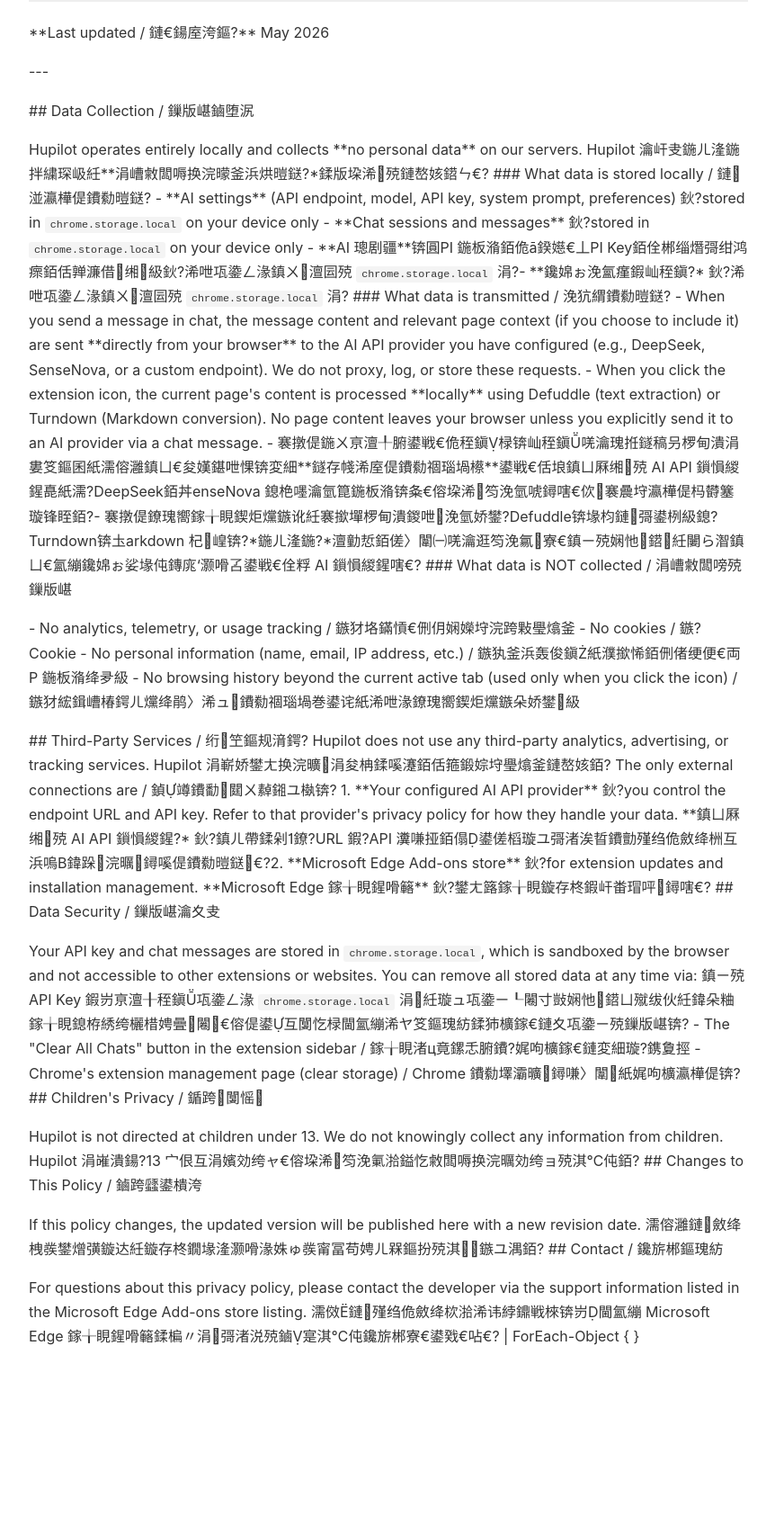
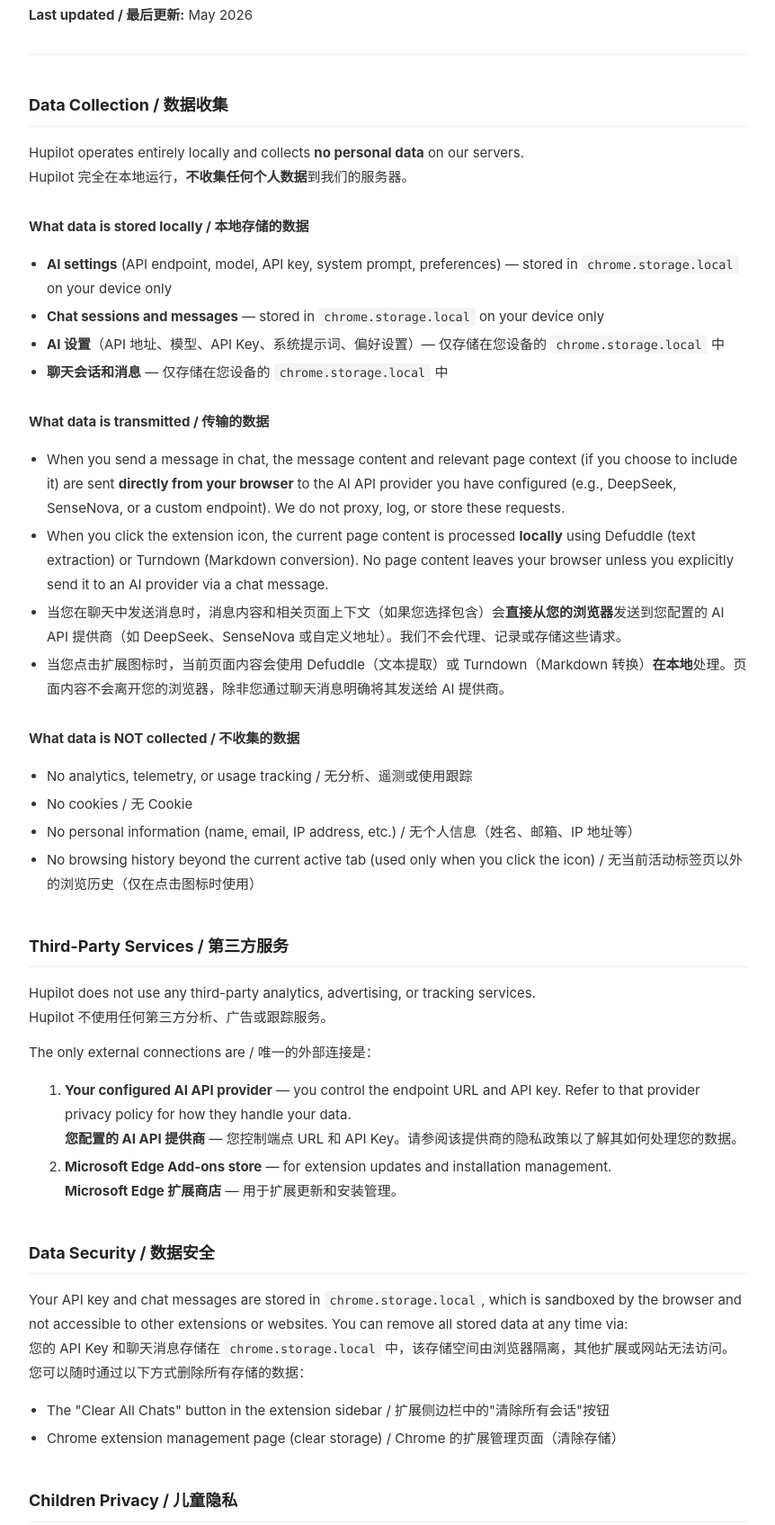
Before and after one commit to huidezh/hupilot-privacy, a plain HTML site: page index.html in a window 1280 px wide. Shown: the part 106-1801 px from the top of the page at 90% size, without its empty margins (208-1070 px from the left). Before the commit the page ends 1641 px from the top, so only its background shows below. Drawn offline with Linux system fonts and the light colour scheme.

Commit message:
Clean HTML privacy policy page

```diff
--- a/index.html
+++ b/index.html
@@ -5,43 +5,70 @@
 <meta name="viewport" content="width=device-width, initial-scale=1.0">
 <title>Privacy Policy / 隐私政策 - Hupilot</title>
 <style>
-  body { font-family: -apple-system, sans-serif; max-width: 800px; margin: 0 auto; padding: 20px; line-height: 1.7; color: #333; }
-  h1 { border-bottom: 2px solid #eee; padding-bottom: 10px; }
-  h2 { margin-top: 30px; color: #222; }
-  hr { border: none; border-top: 1px solid #eee; margin: 30px 0; }
-  code { background: #f4f4f4; padding: 2px 6px; border-radius: 3px; font-size: 0.9em; }
+body{font-family:-apple-system,BlinkMacSystemFont,"Segoe UI",Roboto,sans-serif;max-width:800px;margin:0 auto;padding:20px 30px;line-height:1.8;color:#333;font-size:15px}
+h1{border-bottom:2px solid #eee;padding-bottom:12px;font-size:24px;color:#111}
+h2{margin-top:40px;font-size:18px;color:#222;border-bottom:1px solid #eee;padding-bottom:6px}
+h3{margin-top:28px;font-size:15px;color:#333}
+hr{border:none;border-top:1px solid #eee;margin:30px 0}
+p{margin:12px 0}
+ul{padding-left:20px}
+li{margin:4px 0}
+code{background:#f4f4f4;padding:2px 6px;border-radius:3px;font-size:0.9em;font-family:Consolas,monospace}
 </style>
 </head>
 <body>
-<h1>Privacy Policy for Hupilot / Hupilot 闅愮鏀跨瓥</h1></p><p>**Last updated / 鏈€鍚庢洿鏂?** May 2026</p><p>---</p><p>## Data Collection / 鏁版嵁鏀堕泦</p><p>Hupilot operates entirely locally and collects **no personal data** on our servers.
-Hupilot 瀹屽叏鍦ㄦ湰鍦拌繍琛岋紝**涓嶆敹闆嗕换浣曚釜浜烘暟鎹?*鍒版垜浠殑鏈嶅姟鍣ㄣ€?
-### What data is stored locally / 鏈湴瀛樺偍鐨勬暟鎹?
-- **AI settings** (API endpoint, model, API key, system prompt, preferences) 鈥?stored in <code>chrome.storage.local</code> on your device only
-- **Chat sessions and messages** 鈥?stored in <code>chrome.storage.local</code> on your device only
-- **AI 璁剧疆**锛圓PI 鍦板潃銆佹ā鍨嬨€丄PI Key銆佺郴缁熸彁绀鸿瘝銆佸亸濂借缃級鈥?浠呭瓨鍌ㄥ湪鎮ㄨ澶囩殑 <code>chrome.storage.local</code> 涓?- **鑱婂ぉ浼氳瘽鍜屾秷鎭?* 鈥?浠呭瓨鍌ㄥ湪鎮ㄨ澶囩殑 <code>chrome.storage.local</code> 涓?
-### What data is transmitted / 浼犺緭鐨勬暟鎹?
-- When you send a message in chat, the message content and relevant page context (if you choose to include it) are sent **directly from your browser** to the AI API provider you have configured (e.g., DeepSeek, SenseNova, or a custom endpoint). We do not proxy, log, or store these requests.
-- When you click the extension icon, the current page's content is processed **locally** using Defuddle (text extraction) or Turndown (Markdown conversion). No page content leaves your browser unless you explicitly send it to an AI provider via a chat message.
-- 褰撴偍鍦ㄨ亰澶╀腑鍙戦€佹秷鎭椂锛屾秷鎭唴瀹瑰拰鐩稿叧椤甸潰涓婁笅鏂囷紙濡傛灉鎮ㄩ€夋嫨鍖呭惈锛変細**鐩存帴浠庢偍鐨勬祻瑙堝櫒**鍙戦€佸埌鎮ㄩ厤缃殑 AI API 鎻愪緵鍟嗭紙濡?DeepSeek銆丼enseNova 鎴栬嚜瀹氫箟鍦板潃锛夈€傛垜浠笉浼氫唬鐞嗐€佽褰曟垨瀛樺偍杩欎簺璇锋眰銆?- 褰撴偍鐐瑰嚮鎵╁睍鍥炬爣鏃讹紝褰撳墠椤甸潰鍐呭浼氫娇鐢?Defuddle锛堟枃鏈彁鍙栵級鎴?Turndown锛圡arkdown 杞崲锛?*鍦ㄦ湰鍦?*澶勭悊銆傞〉闈㈠唴瀹逛笉浼氱寮€鎮ㄧ殑娴忚鍣紝闄ら潪鎮ㄩ€氳繃鑱婂ぉ娑堟伅鏄庣‘灏嗗叾鍙戦€佺粰 AI 鎻愪緵鍟嗐€?
-### What data is NOT collected / 涓嶆敹闆嗙殑鏁版嵁</p><p>- No analytics, telemetry, or usage tracking / 鏃犲垎鏋愩€侀仴娴嬫垨浣跨敤璺熻釜
-- No cookies / 鏃?Cookie
-- No personal information (name, email, IP address, etc.) / 鏃犱釜浜轰俊鎭紙濮撳悕銆侀偖绠便€両P 鍦板潃绛夛級
-- No browsing history beyond the current active tab (used only when you click the icon) / 鏃犲綋鍓嶆椿鍔ㄦ爣绛鹃〉浠ュ鐨勬祻瑙堝巻鍙诧紙浠呭湪鐐瑰嚮鍥炬爣鏃朵娇鐢級</p><p>## Third-Party Services / 绗笁鏂规湇鍔?
-Hupilot does not use any third-party analytics, advertising, or tracking services.
-Hupilot 涓嶄娇鐢ㄤ换浣曠涓夋柟鍒嗘瀽銆佸箍鍛婃垨璺熻釜鏈嶅姟銆?
-The only external connections are / 鍞竴鐨勫閮ㄨ繛鎺ユ槸锛?
-1. **Your configured AI API provider** 鈥?you control the endpoint URL and API key. Refer to that provider's privacy policy for how they handle your data.
-   **鎮ㄩ厤缃殑 AI API 鎻愪緵鍟?* 鈥?鎮ㄦ帶鍒剁鐐?URL 鍜?API 瀵嗛挜銆傝鍙傞槄璇ユ彁渚涘晢鐨勯殣绉佹斂绛栦互浜嗚В鍏跺浣曞鐞嗘偍鐨勬暟鎹€?2. **Microsoft Edge Add-ons store** 鈥?for extension updates and installation management.
-   **Microsoft Edge 鎵╁睍鍟嗗簵** 鈥?鐢ㄤ簬鎵╁睍鏇存柊鍜屽畨瑁呯鐞嗐€?
-## Data Security / 鏁版嵁瀹夊叏</p><p>Your API key and chat messages are stored in <code>chrome.storage.local</code>, which is sandboxed by the browser and not accessible to other extensions or websites. You can remove all stored data at any time via:
-鎮ㄧ殑 API Key 鍜岃亰澶╂秷鎭瓨鍌ㄥ湪 <code>chrome.storage.local</code> 涓紝璇ュ瓨鍌ㄧ┖闂寸敱娴忚鍣ㄩ殧绂伙紝鍏朵粬鎵╁睍鎴栫綉绔欐棤娉曡闂€傛偍鍙互闅忔椂閫氳繃浠ヤ笅鏂瑰紡鍒犻櫎鎵€鏈夊瓨鍌ㄧ殑鏁版嵁锛?
-- The "Clear All Chats" button in the extension sidebar / 鎵╁睍渚ц竟鏍忎腑鐨?娓呴櫎鎵€鏈変細璇?鎸夐挳
-- Chrome's extension management page (clear storage) / Chrome 鐨勬墿灞曠鐞嗛〉闈紙娓呴櫎瀛樺偍锛?
-## Children's Privacy / 鍎跨闅愮</p><p>Hupilot is not directed at children under 13. We do not knowingly collect any information from children.
-Hupilot 涓嶉潰鍚?13 宀佷互涓嬪効绔ャ€傛垜浠笉浼氭湁鎰忔敹闆嗕换浣曞効绔ョ殑淇℃伅銆?
-## Changes to This Policy / 鏀跨瓥鍙樻洿</p><p>If this policy changes, the updated version will be published here with a new revision date.
-濡傛灉鏈斂绛栧彂鐢熷彉鏇达紝鏇存柊鐗堟湰灏嗗湪姝ゅ彂甯冨苟娉ㄦ槑鏂扮殑淇鏃ユ湡銆?
-## Contact / 鑱旂郴鏂瑰紡</p><p>For questions about this privacy policy, please contact the developer via the support information listed in the Microsoft Edge Add-ons store listing.
-濡傚鏈殣绉佹斂绛栨湁浠讳綍鐤戦棶锛岃閫氳繃 Microsoft Edge 鎵╁睍鍟嗗簵鍒楄〃涓彁渚涚殑鏀寔淇℃伅鑱旂郴寮€鍙戣€呫€? | ForEach-Object {  }
+<h1>Privacy Policy for Hupilot / Hupilot 隐私政策</h1>
+<p><strong>Last updated / 最后更新:</strong> May 2026</p>
+<hr>
+<h2>Data Collection / 数据收集</h2>
+<p>Hupilot operates entirely locally and collects <strong>no personal data</strong> on our servers.<br>
+Hupilot 完全在本地运行，<strong>不收集任何个人数据</strong>到我们的服务器。</p>
+<h3>What data is stored locally / 本地存储的数据</h3>
+<ul>
+<li><strong>AI settings</strong> (API endpoint, model, API key, system prompt, preferences) — stored in <code>chrome.storage.local</code> on your device only</li>
+<li><strong>Chat sessions and messages</strong> — stored in <code>chrome.storage.local</code> on your device only</li>
+<li><strong>AI 设置</strong>（API 地址、模型、API Key、系统提示词、偏好设置）— 仅存储在您设备的 <code>chrome.storage.local</code> 中</li>
+<li><strong>聊天会话和消息</strong> — 仅存储在您设备的 <code>chrome.storage.local</code> 中</li>
+</ul>
+<h3>What data is transmitted / 传输的数据</h3>
+<ul>
+<li>When you send a message in chat, the message content and relevant page context (if you choose to include it) are sent <strong>directly from your browser</strong> to the AI API provider you have configured (e.g., DeepSeek, SenseNova, or a custom endpoint). We do not proxy, log, or store these requests.</li>
+<li>When you click the extension icon, the current page content is processed <strong>locally</strong> using Defuddle (text extraction) or Turndown (Markdown conversion). No page content leaves your browser unless you explicitly send it to an AI provider via a chat message.</li>
+<li>当您在聊天中发送消息时，消息内容和相关页面上下文（如果您选择包含）会<strong>直接从您的浏览器</strong>发送到您配置的 AI API 提供商（如 DeepSeek、SenseNova 或自定义地址）。我们不会代理、记录或存储这些请求。</li>
+<li>当您点击扩展图标时，当前页面内容会使用 Defuddle（文本提取）或 Turndown（Markdown 转换）<strong>在本地</strong>处理。页面内容不会离开您的浏览器，除非您通过聊天消息明确将其发送给 AI 提供商。</li>
+</ul>
+<h3>What data is NOT collected / 不收集的数据</h3>
+<ul>
+<li>No analytics, telemetry, or usage tracking / 无分析、遥测或使用跟踪</li>
+<li>No cookies / 无 Cookie</li>
+<li>No personal information (name, email, IP address, etc.) / 无个人信息（姓名、邮箱、IP 地址等）</li>
+<li>No browsing history beyond the current active tab (used only when you click the icon) / 无当前活动标签页以外的浏览历史（仅在点击图标时使用）</li>
+</ul>
+<h2>Third-Party Services / 第三方服务</h2>
+<p>Hupilot does not use any third-party analytics, advertising, or tracking services.<br>
+Hupilot 不使用任何第三方分析、广告或跟踪服务。</p>
+<p>The only external connections are / 唯一的外部连接是：</p>
+<ol>
+<li><strong>Your configured AI API provider</strong> — you control the endpoint URL and API key. Refer to that provider privacy policy for how they handle your data.<br>
+<strong>您配置的 AI API 提供商</strong> — 您控制端点 URL 和 API Key。请参阅该提供商的隐私政策以了解其如何处理您的数据。</li>
+<li><strong>Microsoft Edge Add-ons store</strong> — for extension updates and installation management.<br>
+<strong>Microsoft Edge 扩展商店</strong> — 用于扩展更新和安装管理。</li>
+</ol>
+<h2>Data Security / 数据安全</h2>
+<p>Your API key and chat messages are stored in <code>chrome.storage.local</code>, which is sandboxed by the browser and not accessible to other extensions or websites. You can remove all stored data at any time via:<br>
+您的 API Key 和聊天消息存储在 <code>chrome.storage.local</code> 中，该存储空间由浏览器隔离，其他扩展或网站无法访问。您可以随时通过以下方式删除所有存储的数据：</p>
+<ul>
+<li>The "Clear All Chats" button in the extension sidebar / 扩展侧边栏中的"清除所有会话"按钮</li>
+<li>Chrome extension management page (clear storage) / Chrome 的扩展管理页面（清除存储）</li>
+</ul>
+<h2>Children Privacy / 儿童隐私</h2>
+<p>Hupilot is not directed at children under 13. We do not knowingly collect any information from children.<br>
+Hupilot 不面向 13 岁以下儿童。我们不会有意收集任何儿童的信息。</p>
+<h2>Changes to This Policy / 政策变更</h2>
+<p>If this policy changes, the updated version will be published here with a new revision date.<br>
+如果本政策发生变更，更新版本将在此发布并注明新的修订日期。</p>
+<h2>Contact / 联系方式</h2>
+<p>For questions about this privacy policy, please contact the developer via the support information listed in the Microsoft Edge Add-ons store listing.<br>
+如对本隐私政策有任何疑问，请通过 Microsoft Edge 扩展商店列表中提供的支持信息联系开发者。</p>
 </body>
 </html>
```
